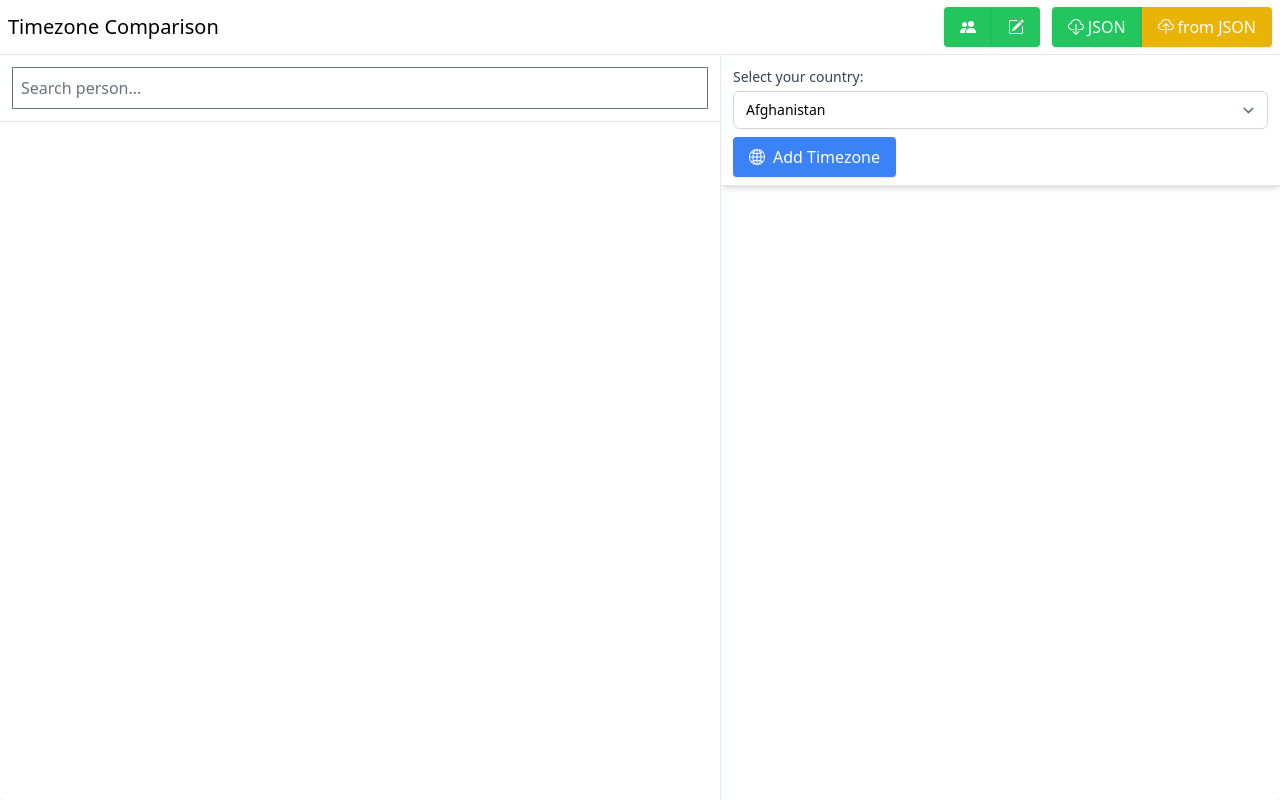
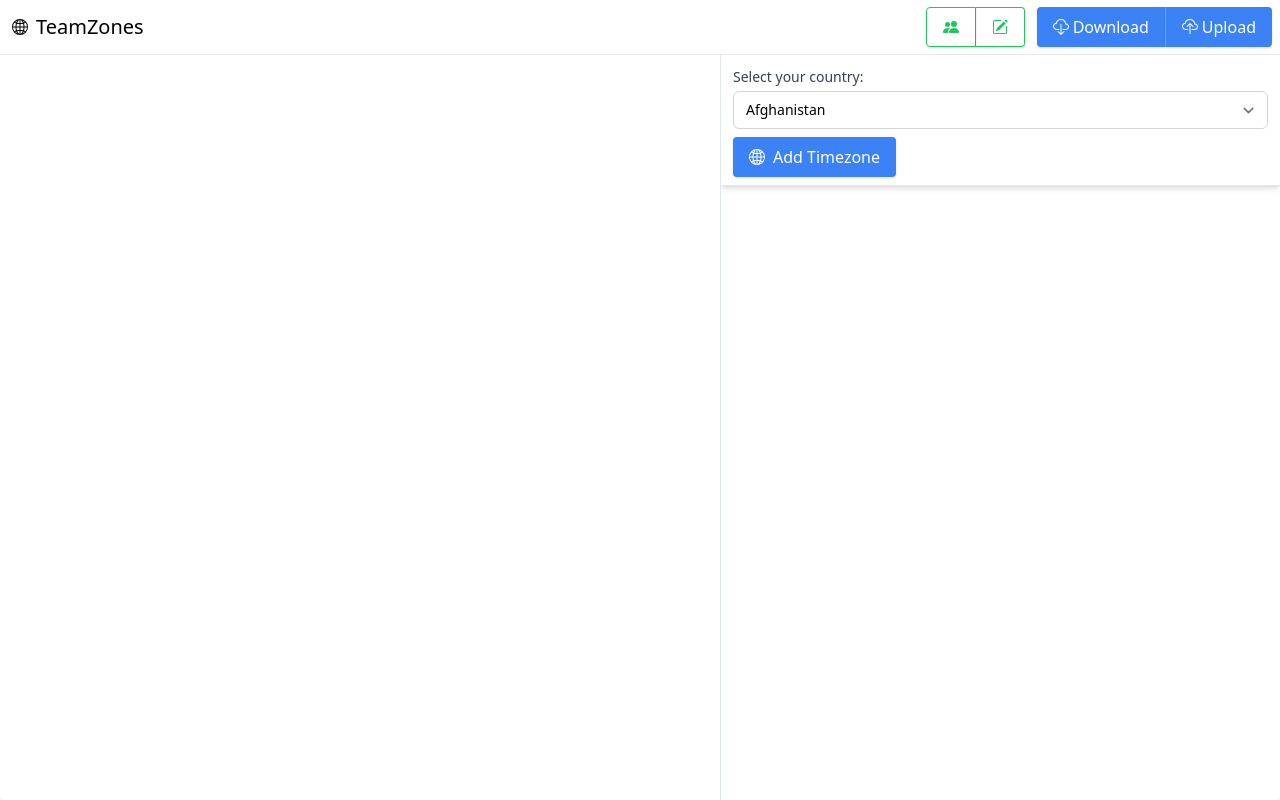
Before and after one commit to cromozooom/TeamZones, a website: page incex.html in a window 1280 px wide. Drawn offline with nearby package versions, Linux system fonts and the light colour scheme.

Commit message:
add more ui (#2)
Co-authored-by: Razvan Nicu <razvan.nicu@wealth-dynamix.com>

```diff
--- a/incex.html
+++ b/incex.html
@@ -22,15 +22,29 @@
     >
       <div class="flex flex-col h-full">
         <div class="border-b flex justify-between h-[55px] items-center">
-          <div class="ps-2">
-            <h1 class="text-xl">Timezone Comparison</h1>
+          <div class="ps-3">
+            <h1 class="text-xl flex gap-2 items-center">
+              <svg
+                xmlns="http://www.w3.org/2000/svg"
+                width="16"
+                height="16"
+                fill="currentColor"
+                class="bi bi-globe2"
+                viewBox="0 0 16 16"
+              >
+                <path
+                  d="M0 8a8 8 0 1 1 16 0A8 8 0 0 1 0 8m7.5-6.923c-.67.204-1.335.82-1.887 1.855q-.215.403-.395.872c.705.157 1.472.257 2.282.287zM4.249 3.539q.214-.577.481-1.078a7 7 0 0 1 .597-.933A7 7 0 0 0 3.051 3.05q.544.277 1.198.49zM3.509 7.5c.036-1.07.188-2.087.436-3.008a9 9 0 0 1-1.565-.667A6.96 6.96 0 0 0 1.018 7.5zm1.4-2.741a12.3 12.3 0 0 0-.4 2.741H7.5V5.091c-.91-.03-1.783-.145-2.591-.332M8.5 5.09V7.5h2.99a12.3 12.3 0 0 0-.399-2.741c-.808.187-1.681.301-2.591.332zM4.51 8.5c.035.987.176 1.914.399 2.741A13.6 13.6 0 0 1 7.5 10.91V8.5zm3.99 0v2.409c.91.03 1.783.145 2.591.332.223-.827.364-1.754.4-2.741zm-3.282 3.696q.18.469.395.872c.552 1.035 1.218 1.65 1.887 1.855V11.91c-.81.03-1.577.13-2.282.287zm.11 2.276a7 7 0 0 1-.598-.933 9 9 0 0 1-.481-1.079 8.4 8.4 0 0 0-1.198.49 7 7 0 0 0 2.276 1.522zm-1.383-2.964A13.4 13.4 0 0 1 3.508 8.5h-2.49a6.96 6.96 0 0 0 1.362 3.675c.47-.258.995-.482 1.565-.667m6.728 2.964a7 7 0 0 0 2.275-1.521 8.4 8.4 0 0 0-1.197-.49 9 9 0 0 1-.481 1.078 7 7 0 0 1-.597.933M8.5 11.909v3.014c.67-.204 1.335-.82 1.887-1.855q.216-.403.395-.872A12.6 12.6 0 0 0 8.5 11.91zm3.555-.401c.57.185 1.095.409 1.565.667A6.96 6.96 0 0 0 14.982 8.5h-2.49a13.4 13.4 0 0 1-.437 3.008M14.982 7.5a6.96 6.96 0 0 0-1.362-3.675c-.47.258-.995.482-1.565.667.248.92.4 1.938.437 3.008zM11.27 2.461q.266.502.482 1.078a8.4 8.4 0 0 0 1.196-.49 7 7 0 0 0-2.275-1.52c.218.283.418.597.597.932m-.488 1.343a8 8 0 0 0-.395-.872C9.835 1.897 9.17 1.282 8.5 1.077V4.09c.81-.03 1.577-.13 2.282-.287z"
+                />
+              </svg>
+              TeamZones
+            </h1>
           </div>
           <!-- Buttons for Export/Import -->
           <div class="flex flex-wrap gap-3 pe-2">
             <div class="flex">
               <button
                 @click="showPersons = !showPersons; saveToLocalStorage();"
-                class="px-4 py-2 bg-green-500 text-white rounded-s shadow"
+                class="px-4 py-2 border border-green-500 text-green-500 rounded-s shadow"
               >
                 <svg
                   xmlns="http://www.w3.org/2000/svg"
@@ -47,7 +61,7 @@
               </button>
               <button
                 @click="editMode = !editMode; saveToLocalStorage();"
-                class="px-4 py-2 bg-green-500 text-white rounded-e shadow"
+                class="px-4 py-2 border border-green-500 text-green-500 border-s-0 rounded-e shadow"
               >
                 <svg
                   xmlns="http://www.w3.org/2000/svg"
@@ -70,7 +84,7 @@
             <div class="flex">
               <button
                 @click="exportToJson"
-                class="px-4 py-2 bg-green-500 text-white rounded-s shadow flex items-center gap-1"
+                class="px-4 py-2 bg-blue-500 text-white rounded-s shadow flex items-center gap-1"
               >
                 <svg
                   xmlns="http://www.w3.org/2000/svg"
@@ -87,7 +101,7 @@
                     d="M7.646 15.854a.5.5 0 0 0 .708 0l3-3a.5.5 0 0 0-.708-.708L8.5 14.293V5.5a.5.5 0 0 0-1 0v8.793l-2.146-2.147a.5.5 0 0 0-.708.708z"
                   />
                 </svg>
-                JSON
+                Download
               </button>
               <input
                 type="file"
@@ -97,7 +111,7 @@
               />
               <button
                 @click="document.getElementById('jsonFileInput').click()"
-                class="px-4 py-2 bg-yellow-500 text-white rounded-e shadow flex items-center gap-1"
+                class="px-4 py-2 bg-blue-500 border-s border-s-blue-400 text-white rounded-e shadow flex items-center gap-1"
               >
                 <svg
                   xmlns="http://www.w3.org/2000/svg"
@@ -116,7 +130,7 @@
                     d="M7.646 4.146a.5.5 0 0 1 .708 0l3 3a.5.5 0 0 1-.708.708L8.5 5.707V14.5a.5.5 0 0 1-1 0V5.707L5.354 7.854a.5.5 0 1 1-.708-.708z"
                   />
                 </svg>
-                from JSON
+                Upload
               </button>
             </div>
           </div>
@@ -124,6 +138,7 @@
         <div class="grow overflow-hidden">
           <div class="flex h-main-area-height">
             <div class="w-full">
+              <template x-if="additionalTimezones.length">
                 <div class="border-b p-3">
                   <!-- Search Module -->
                   <input
@@ -134,6 +149,7 @@
                     @input="filterTimezones()"
                   />
                 </div>
+              </template>
               <template x-for="(tz, index) in additionalTimezones" :key="index">
                 <div class="flex">
                   <div
--- a/src/timezoneAppData.json
+++ b/src/timezoneAppData.json
@@ -1 +1 @@
-{"showPersons":false,"editMode":true,"selectedCountry":"United States","mainTimezone":"America/New_York","additionalTimezones":[{"label":"UK","country":"United Kingdom","name":"Europe/London","countryTimezones":["Europe/London"],"people":[{"name":"Raz"},{"name":"DJ"},{"name":"Rob"},{"name":"Pushpa"},{"name":"Dough"}],"newPersonName":"","visible":true,"currentTime":"07:28:44"},{"label":"VN","country":"Vietnam","name":"Asia/Ho_Chi_Minh","countryTimezones":["Asia/Ho_Chi_Minh"],"people":[{"name":"Chris"}],"newPersonName":"","visible":true,"currentTime":"13:28:44"},{"label":"FR","country":"France","name":"Europe/Paris","countryTimezones":["Europe/Paris"],"people":[{"name":"Lex"}],"newPersonName":"","visible":true,"currentTime":"08:28:44"}]}
+{"showPersons":true,"editMode":true,"selectedCountry":"Lithuania","mainTimezone":"Europe/Vilnius","additionalTimezones":[{"label":"UK","country":"United Kingdom","name":"Europe/London","countryTimezones":["Europe/London"],"people":[{"name":"Raz"},{"name":"DJ"},{"name":"Rob"},{"name":"Pushpa"},{"name":"Dough"}],"newPersonName":"","visible":true,"currentTime":"10:08:05"},{"label":"VN","country":"Vietnam","name":"Asia/Ho_Chi_Minh","countryTimezones":["Asia/Ho_Chi_Minh"],"people":[{"name":"Chris"}],"newPersonName":"","visible":true,"currentTime":"16:08:05"},{"label":"FR","country":"France","name":"Europe/Paris","countryTimezones":["Europe/Paris"],"people":[{"name":"Lex"}],"newPersonName":"","visible":true,"currentTime":"11:08:05"},{"label":"Lithuania","country":"Lithuania","name":"Europe/Vilnius","countryTimezones":["Europe/Vilnius"],"people":[{"name":"Kasparas"},{"name":"Kristupas"}],"newPersonName":"","visible":true,"currentTime":"12:08:05"}]}
```
Also changed, not shown: README.md, src/output.css, 1 other file. Lines whose indentation alone changed are shown as unchanged.
